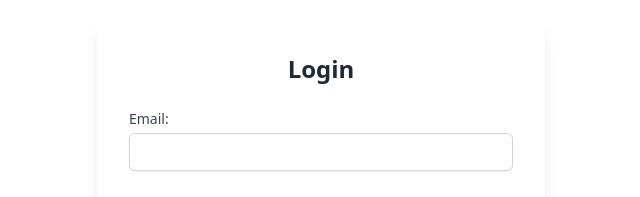
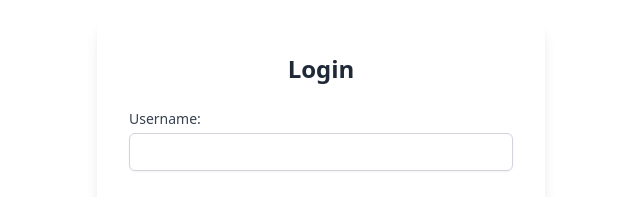
Before and after one commit to cpirra/recipe-sharing-platform-frontend, a Vue app: page /login in a window 1280 px wide. Shown: the part 192-389 px from the top of the page, without its empty margins (319-959 px from the left). Built offline with nearby package versions, Linux system fonts and the light colour scheme.

Commit message:
Linked the frontend login with backend API

```diff
--- a/src/views/authorization/LogIn.vue
+++ b/src/views/authorization/LogIn.vue
@@ -18,15 +18,16 @@ export default {
       loading.value = true
 
       try {
-        const response = await axios.post('https://localhost:7142/api/users/login', {
-          email: email.value,
+        const response = await axios.post('https://localhost:7036/api/User/login', {
+          username: email.value,
           password: password.value
         })
 
         if (response.status === 200) {
-          const token = response.data
+          console.log(response)
+          const token = response.data.token
           localStorage.setItem('token', token)
-          userStore.login(email.value, password.value) // Or any other logic to update the store
+          userStore.login(email.value, token) // Or any other logic to update the store
           router.push('/')
         } else {
           error.value = response.data.message || 'Login failed'
@@ -55,9 +56,9 @@ export default {
       <h2 class="text-2xl font-bold text-center text-gray-800">Login</h2>
       <form @submit.prevent="handleLogin" class="space-y-6">
         <div>
-          <label for="email" class="block text-sm font-medium text-gray-700 mb-1">Email:</label>
+          <label for="email" class="block text-sm font-medium text-gray-700 mb-1">Username:</label>
           <input
-            type="email"
+            type="text"
             id="email"
             v-model="email"
             required
@@ -65,7 +66,9 @@ export default {
           />
         </div>
         <div>
-          <label for="password" class="block text-sm font-medium text-gray-700 mb-1">Password:</label>
+          <label for="password" class="block text-sm font-medium text-gray-700 mb-1"
+            >Password:</label
+          >
           <input
             type="password"
             id="password"
@@ -84,7 +87,9 @@ export default {
             <label for="remember_me" class="ml-2 block text-sm text-gray-900">Remember me</label>
           </div>
           <div class="text-sm">
-            <a href="#" class="font-medium text-indigo-600 hover:text-indigo-500">Forgot your password?</a>
+            <a href="#" class="font-medium text-indigo-600 hover:text-indigo-500"
+              >Forgot your password?</a
+            >
           </div>
         </div>
         <div>
```
